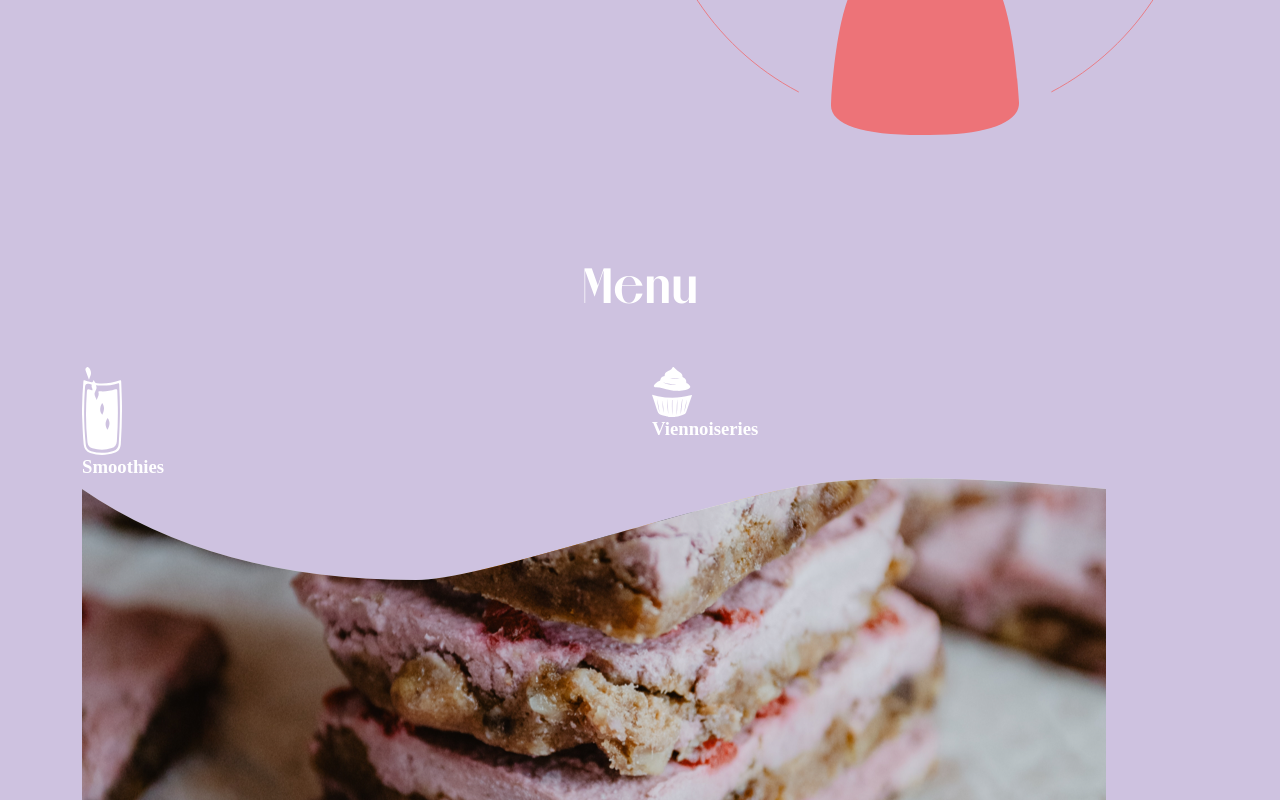
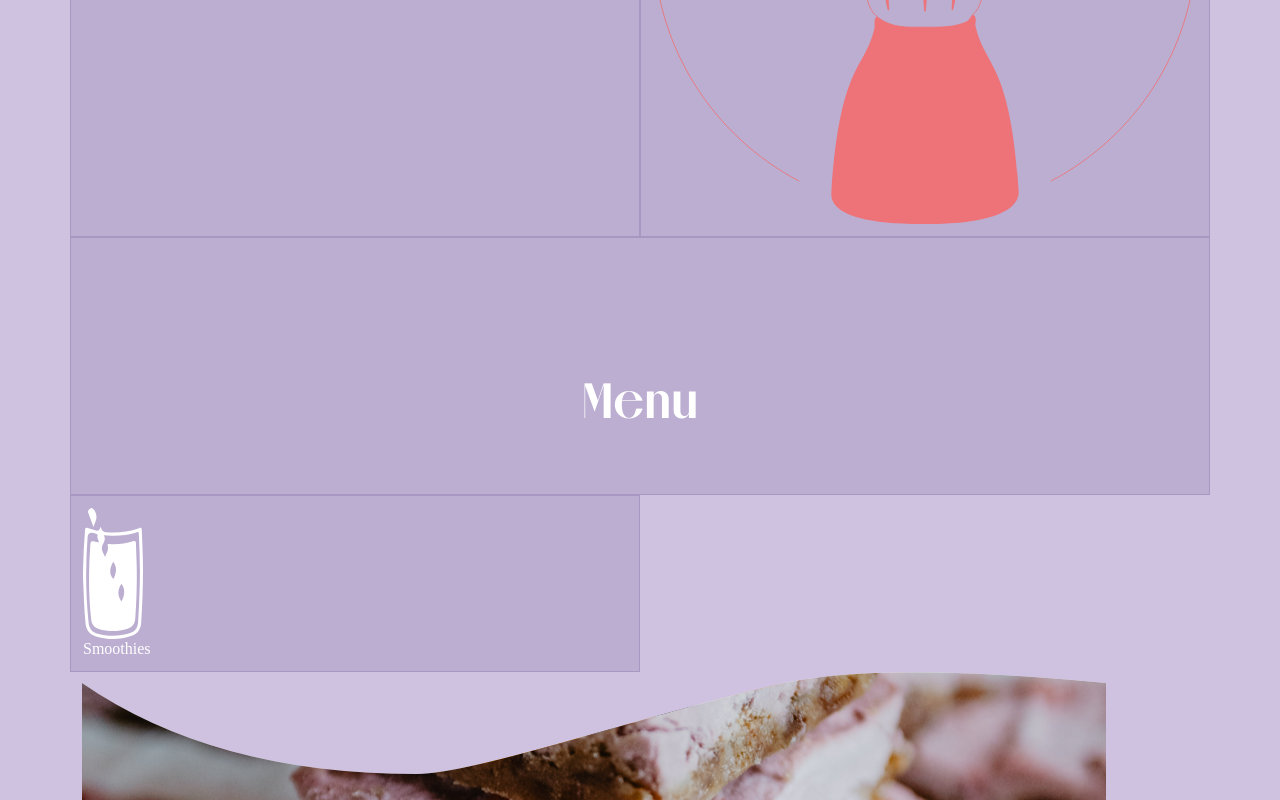
Before and after one commit to evolenelavanchy/integration-maquette-cafe, a website built with Parcel: page src/index.html in a window 1280 px wide. Shown: the part 1560-2360 px from the top of the page. Built offline with nearby package versions, Linux system fonts and the light colour scheme.

Commit message:
ajout-logo-smoothies

```diff
--- a/src/index.html
+++ b/src/index.html
@@ -50,15 +50,9 @@
         </div>
         <div class="row">
           <div class="col-6">
-            <div class="boutton-menu">
-              <img src="img/smoothies-blanc-logo.svg" alt="bouton-smoothies" />
-              <h3>Smoothies</h3>
-            </div>
-          </div>
-          <div class="col-6">
-            <div class="boutton-menu">
-              <img src="img/Fichier 1.svg" alt="bouton-viennoiseries" />
-              <h3>Viennoiseries</h3>
+            <div class="button-smoothies">
+              <img src="img/smoothies-blanc-logo.svg" />
+              <p>Smoothies</p>
             </div>
           </div>
         </div>
--- a/src/scss/main.scss
+++ b/src/scss/main.scss
@@ -51,13 +51,13 @@ body {
   line-height: 1.25;
 }
 
-// .row > .col,
-// .row > [class^="col-"] {
-//   padding-top: 12px;
-//   padding-bottom: 12px;
-//   background-color: rgba(86, 61, 124, 0.15);
-//   border: 1px solid rgba(86, 61, 124, 0.2);
-// }
+.row > .col,
+.row > [class^="col-"] {
+  padding-top: 12px;
+  padding-bottom: 12px;
+  background-color: rgba(86, 61, 124, 0.15);
+  border: 1px solid rgba(86, 61, 124, 0.2);
+}
 a {
   color: inherit;
 }
@@ -89,8 +89,11 @@ h2 {
   font-weight: 500;
 }
 
-.boutton-menu {
-  width: 40px;
+.button-smoothies {
+  width: 60px;
+}
+h3 {
+  text-align: center;
 }
 
 h2 {
@@ -101,7 +104,7 @@ h2 {
   font-size: 30px;
   font-family: Amulya;
   padding-top: 50px;
-  padding-bottom: 100px;
+  padding-bottom: 130px;
 }
 
 .horaire img {
```
